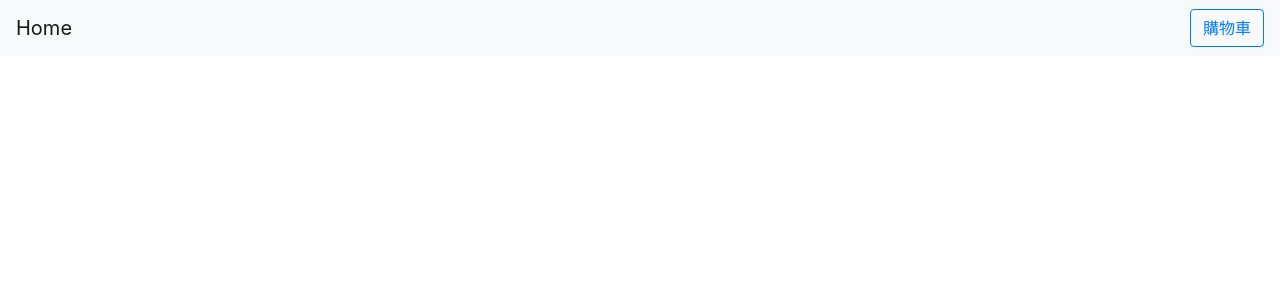
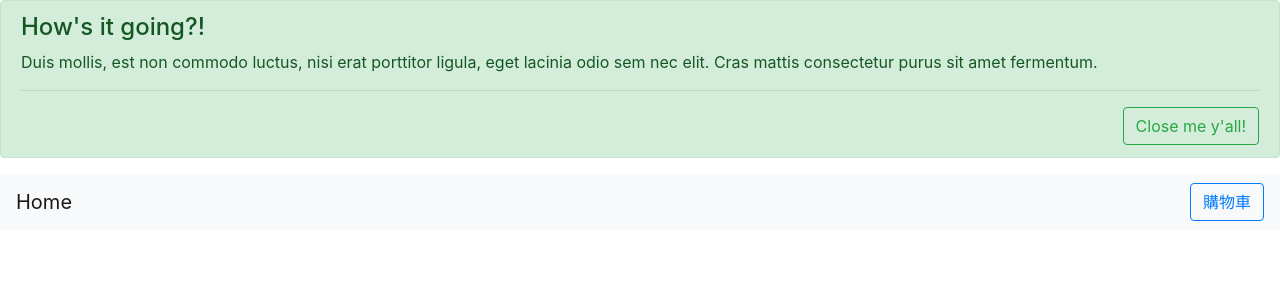
Before and after one commit to LeonPJ/react-cart, a React (Create React App) app: page / in a window 1280 px wide. Shown: the top 300 px of the page. Built offline with nearby package versions, Linux system fonts and the light colour scheme.

Commit message:
home apge alter

```diff
--- a/src/App.js
+++ b/src/App.js
@@ -2,6 +2,7 @@ import logo from './logo.svg';
 import './App.css';
 //import { Button } from 'semantic-ui-react';
 //import 'semantic-ui-css/semantic.min.css';
+import React, { useState } from 'react';
 import {
   Button,
   Container,
@@ -10,12 +11,16 @@ import {
   Navbar,
   Nav,
   Form,
-  FormControl
+  FormControl,
+  Alert,
+  Heading,
+  Link
  } from 'react-bootstrap';
 import 'bootstrap/dist/css/bootstrap.min.css';
 function App() {
   return (
     <Container fluid="true">
+      <AlertDismissible/>
       <>
         <Navbar bg="light" variant="light">
           <Navbar.Brand href="#home">Home</Navbar.Brand>
@@ -29,4 +34,27 @@ function App() {
   );
 }
 
+function AlertDismissible() {
+  const [show, setShow] = useState(true);
+
+  return (
+    <>
+      <Alert show={show} variant="success">
+        <Alert.Heading>How's it going?!</Alert.Heading>
+        <p>
+          Duis mollis, est non commodo luctus, nisi erat porttitor ligula, eget
+          lacinia odio sem nec elit. Cras mattis consectetur purus sit amet
+          fermentum.
+        </p>
+        <hr />
+        <div className="d-flex justify-content-end">
+          <Button onClick={() => setShow(false)} variant="outline-success">
+            Close me y'all!
+          </Button>
+        </div>
+      </Alert>
+    </>
+  );
+}
+
 export default App;
```
